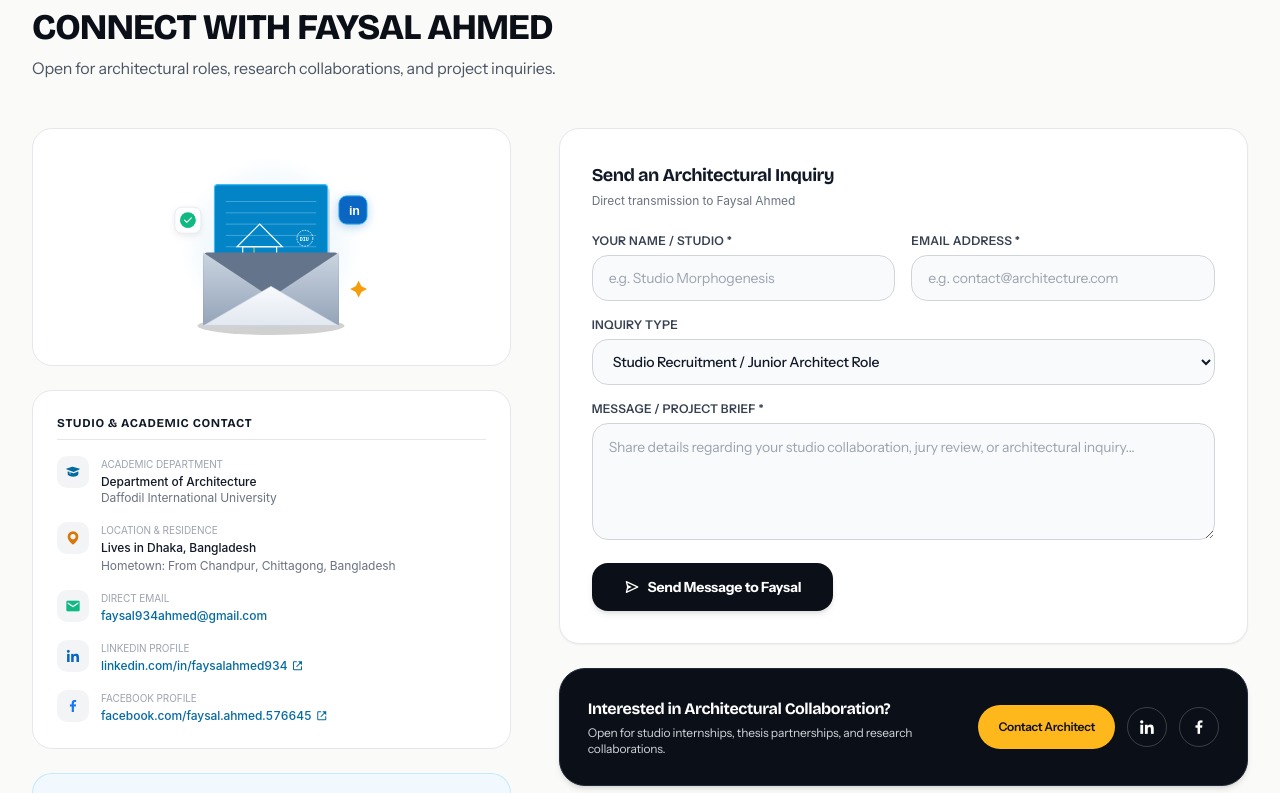
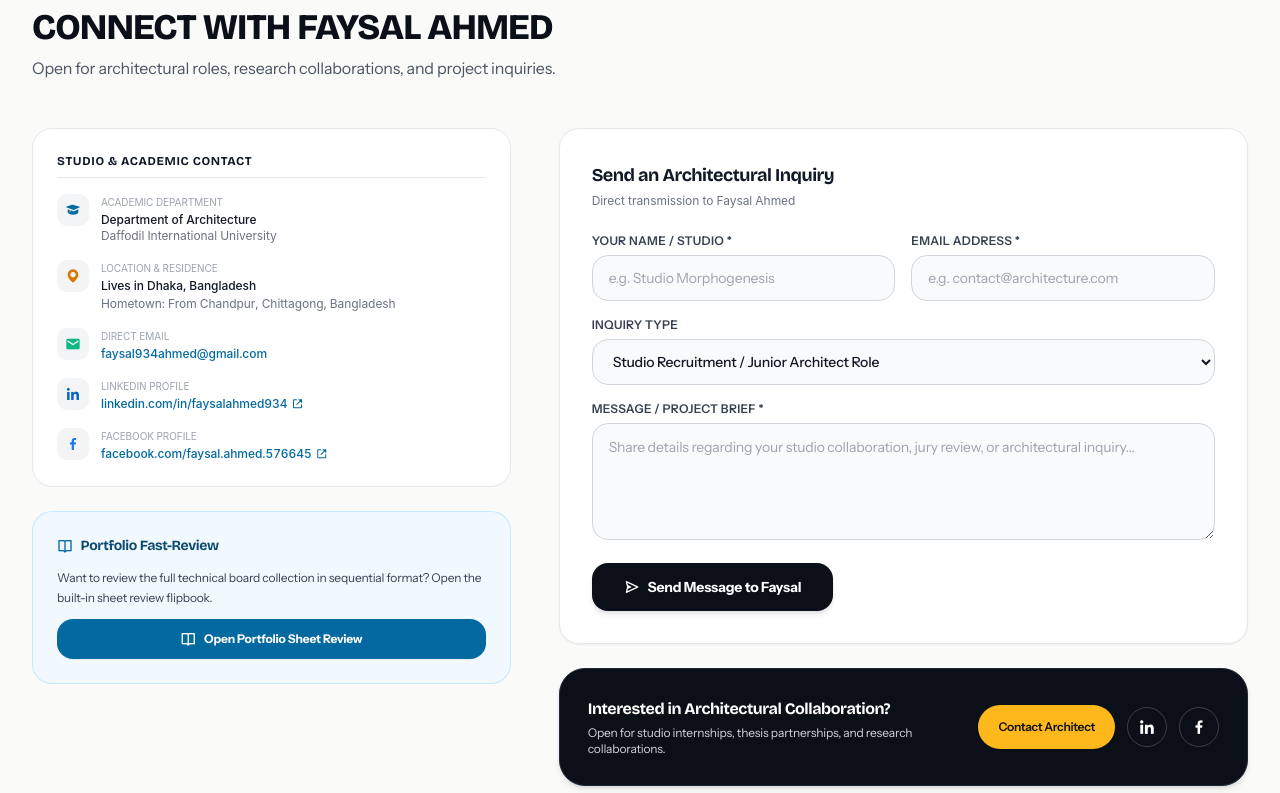
Before and after one commit to armanhossen-dev/Portfolio_for_faysal_vai, a React (Vite) app: page / in a window 1280 px wide. Shown: the part 9007-9800 px from the top of the page. Built offline with nearby package versions, Linux system fonts and the light colour scheme.

Commit message:
feat: remove envelope contact illustration from connect section

```diff
--- a/src/components/ContactSection.jsx
+++ b/src/components/ContactSection.jsx
@@ -1,6 +1,5 @@
 import React, { useState } from 'react';
 import { studentProfile } from '../data/projectsData';
-import ArchitectContactIllustration from './illustrations/ArchitectContactIllustration';
 
 export default function ContactSection({ onOpenSheetReview }) {
   const [submitted, setSubmitted] = useState(false);
@@ -38,11 +37,6 @@ export default function ContactSection({ onOpenSheetReview }) {
 
           {/* Left Column: Contact Details & Info Cards */}
           <div className="lg:col-span-5 space-y-6">
-
-            {/* Architectural Messaging Illustration */}
-            <div className="bg-white dark:bg-[#181b1e] p-4 rounded-xl border border-studio-200 dark:border-white/10 text-center">
-              <ArchitectContactIllustration className="w-full h-auto max-w-[260px] mx-auto" />
-            </div>
 
             <div className="bg-white dark:bg-[#181b1e] p-6 rounded-xl border border-studio-200 dark:border-white/10 space-y-4">
               <h3 className="font-display font-bold text-base text-studio-900 dark:text-white uppercase tracking-wider text-xs border-b border-studio-200 dark:border-white/10 pb-2">
```
Also changed, not shown: 5 other files (tests, documents, lock files or other folders).
